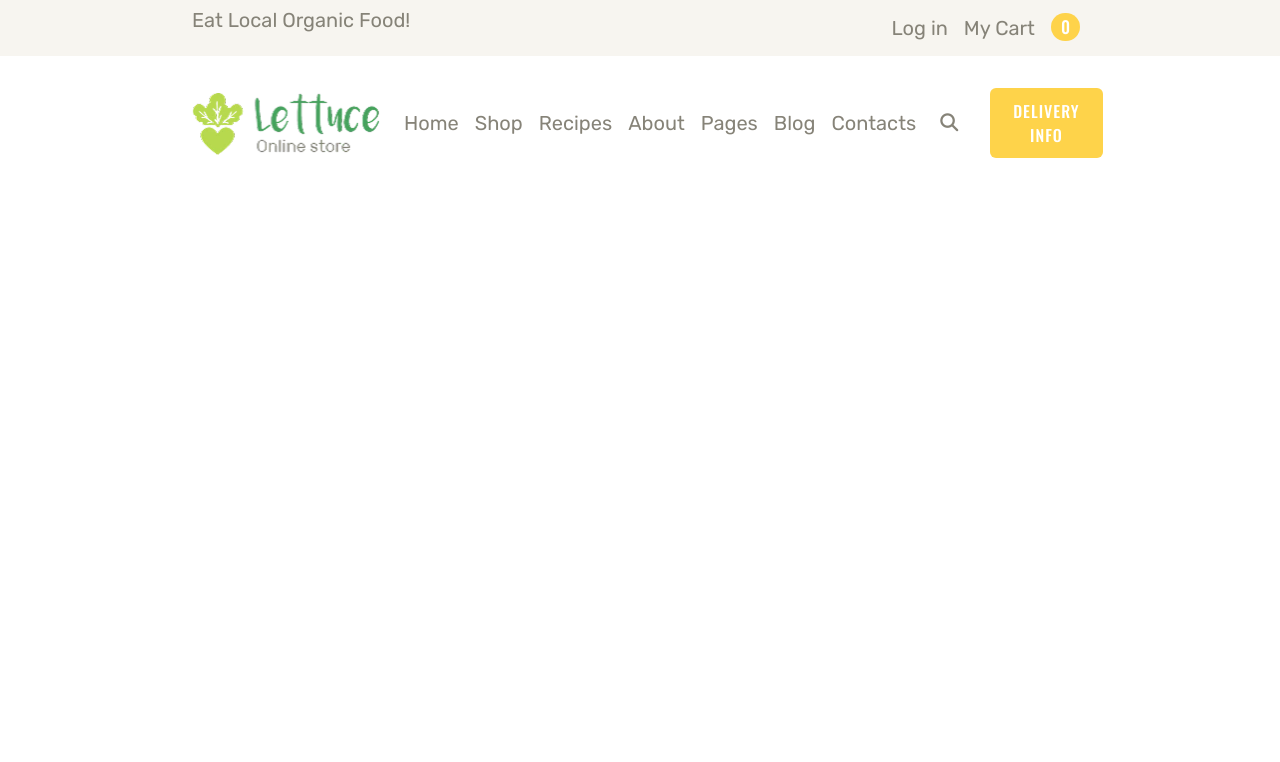
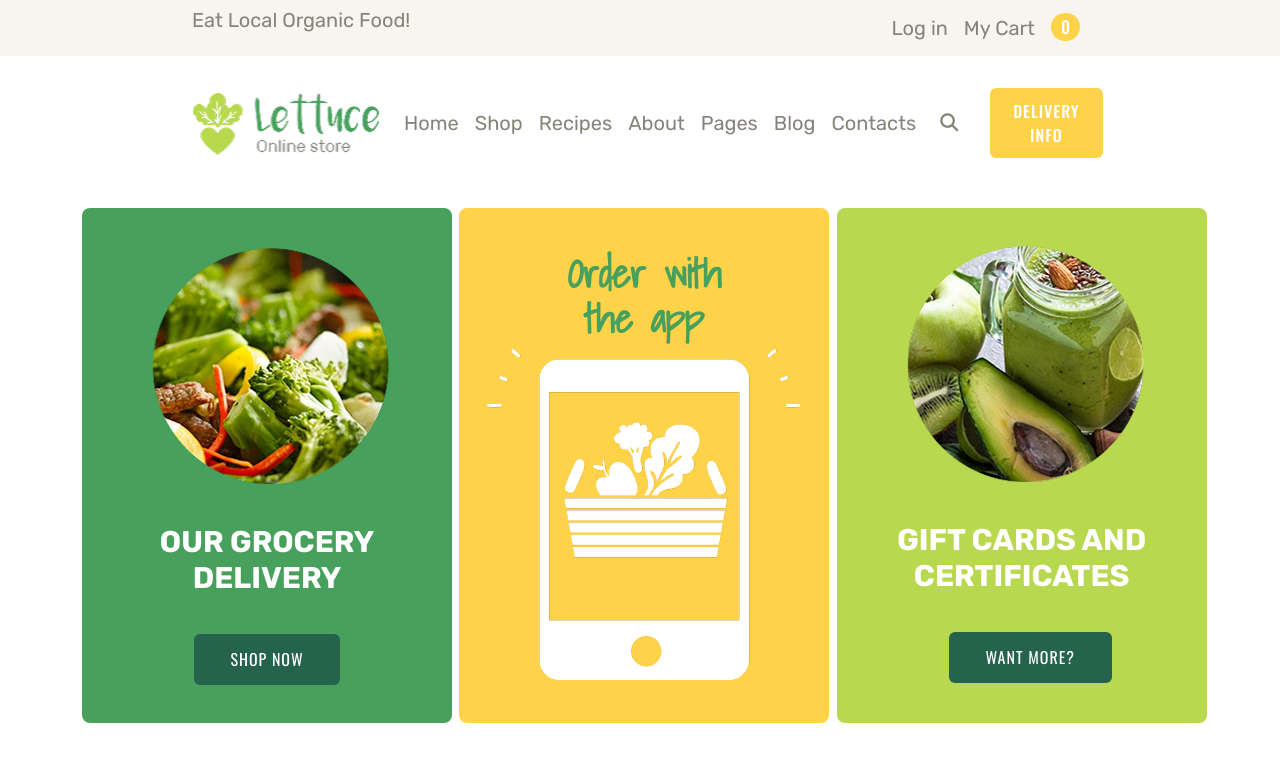
Before and after one commit to Qamara99/Lettuce_qamar_project, a plain HTML site: page index.html in a window 1280 px wide. Drawn offline with nearby package versions, Linux system fonts and the light colour scheme.

Commit message:
create services card section

```diff
--- a/index.html
+++ b/index.html
@@ -9,7 +9,7 @@
     <link rel="preconnect" href="https://fonts.googleapis.com">
     <link rel="preconnect" href="https://fonts.gstatic.com" crossorigin>
     <link
-        href="https://fonts.googleapis.com/css2?family=Oswald:wght@200..700&family=Rubik:ital,wght@0,300..900;1,300..900&display=swap"
+        href="https://fonts.googleapis.com/css2?family=Inter:ital,opsz,wght@0,14..32,100..900;1,14..32,100..900&family=Oswald:wght@200..700&family=Rubik:ital,wght@0,300..900;1,300..900&family=Shadows+Into+Light&display=swap"
         rel="stylesheet">
     <!-- font awesome -->
     <link rel="stylesheet" href="https://cdnjs.cloudflare.com/ajax/libs/font-awesome/6.6.0/css/all.min.css" />
@@ -100,6 +100,50 @@
         </div>
     </nav>
 
+    <!-- carousel photo -->
+
+
+
+    <!-- services card -->
+
+    <div class="container text-center my-5">
+        <div class="row g-3">
+            <!-- card1 -->
+            <div class="col-md-4 justify-content-center">
+                <div class="card card1  text-white rounded-3 border-0 pb-5 justify-content-center">
+                    <div class="mx-auto mb-3 card-img">
+                        <img src="./assets/img/card-img/card-img1.webp" class="object-fit-cover">
+                    </div>
+                    <h5 class="fw-bold card1-info">OUR GROCERY DELIVERY</h5>
+                    <a href="#" class="btn text-white fw-600">SHOP NOW</a>
+                </div>
+            </div>
+
+            <!-- card2 -->
+            <div class="col-md-4">
+                <div class="card card2  rounded-3 border-0">
+                    <h1 class="card2-info fw-bold">Order with the app</h1>
+                    <div class="mx-auto mb-3">
+                        <img src="./assets/img/card-img/card-img2.webp" class="img-fluid">
+                    </div>
+
+                </div>
+            </div>
+
+            <!-- card3 -->
+
+            <div class="col-md-4 justify-content-center">
+                <div class="card card3  text-white rounded-3 border-0 pb-5 justify-content-center">
+                    <div class="mx-auto mb-3 card-img">
+                        <img src="./assets/img/card-img/card-img3.webp" class="object-fit-cover">
+                    </div>
+                    <h5 class="fw-bold card3-info">GIFT CARDS AND CERTIFICATES</h5>
+                    <a href="#" class="btn text-white fw-600">WANT MORE?</a>
+                </div>
+            </div>
+        </div>
+    </div>
+
     <!-- Bootstrap 5.3 js -->
     <script src="https://cdn.jsdelivr.net/npm/bootstrap@5.3.8/dist/js/bootstrap.bundle.min.js"
         integrity="sha384-FKyoEForCGlyvwx9Hj09JcYn3nv7wiPVlz7YYwJrWVcXK/BmnVDxM+D2scQbITxI"
--- a/main.css
+++ b/main.css
@@ -1,32 +1,39 @@
-:root{
-    --nav-bg-color:#f7f5f0;
-    --cart-number-bg-color:#fed34a;
-    --nav-gey-color:#868378;
+:root {
+    --nav-bg-color: #f7f5f0;
+    --cart-number-bg-color: #fed34a;
+    --nav-gey-color: #868378;
+    --green-dark-color: #25634D;
+    --green-light-color: #47A15D;
+    --green-yellow-color:#B8D94F;
 }
-.navbar{
+
+.navbar {
     background-color: var(--nav-bg-color);
     padding-top: 0px;
     padding-bottom: 0px;
 }
-.navbar .navbar-brand,.navbar a{
+
+.navbar .navbar-brand,
+.navbar a {
     color: var(--nav-gey-color);
-  font-family:   "Rubik", sans-serif;
+    font-family: "Rubik", sans-serif;
     font-size: 20px;
     font-weight: 400;
 
 }
-.navbar .badge{
+
+.navbar .badge {
     background-color: var(--cart-number-bg-color);
-  font-family:   "Oswald", sans-serif;
+    font-family: "Oswald", sans-serif;
     font-size: 17px;
     font-weight: 500;
     padding: 5px 10px 6px 10px;
 
 }
 
-.navbar .btn-delivery{
+.navbar .btn-delivery {
     background-color: var(--cart-number-bg-color);
-  font-family:   "Oswald", sans-serif;
+    font-family: "Oswald", sans-serif;
     color: #ffff;
     font-size: 16px;
     padding: 10px 22px;
@@ -35,13 +42,13 @@ font-weight: 500;
 
 }
 
-.navbar .search-btn{
+.navbar .search-btn {
     font-size: 18px;
     color: var(--nav-gey-color);
 
 }
 
-.navbar-2{
+.navbar-2 {
     padding-top: 31px;
 }
 
@@ -49,3 +56,81 @@ font-weight: 500;
     padding-left: 180px;
     padding-right: 180px;
 }
+
+/* end of navbar */
+
+/* cards */
+.card {
+    width: 370px;
+    height: 515px;
+}
+
+.card1 {
+    padding-top: 50px;
+    background-color: var(--green-light-color);
+}
+
+.card .card1-info {
+    font-size: 30px;
+    font-family: "Rubik", sans-serif;
+    padding: 30px 77px;
+
+}
+
+
+
+.card .card3-info {
+    font-size: 30px;
+    font-family: "Rubik", sans-serif;
+    padding: 30px 60px;
+
+}
+
+.card1 .btn {
+    width: 146px;
+    padding: 12px 35px;
+    background-color: var(--green-dark-color);
+    font-family: "Oswald", sans-serif;
+    font-size: 16px;
+    letter-spacing: 1px;
+    line-height: 25px;
+    margin-left: 112px;
+}
+
+.card3 .btn {
+    width: 163px;
+    padding: 12px 35px;
+    background-color: var(--green-dark-color);
+    font-family: "Oswald", sans-serif;
+    font-size: 16px;
+    letter-spacing: 1px;
+    line-height: 25px;
+    margin-left: 112px;
+}
+.card2 {
+    background-color: var(--cart-number-bg-color);
+}
+
+.card .card2-info {
+    color: var(--green-light-color);
+    /* font-size: 25px; */
+    font-family: "Shadows Into Light", cursive;
+    padding: 43px 95px 0px 95px;
+
+    line-height: 45px;
+}
+
+.card3 {
+    padding-top: 47px;
+    background-color: var(--green-yellow-color);
+
+}
+
+.card .card-img {
+    width: 230px;
+    height: 230px;
+    border-radius: 50%;
+
+}
+
+/* end of cards */
```
Also changed, not shown: assets/img/card-img/card-img1.webp (added), assets/img/card-img/card-img2.webp (added), assets/img/card-img/card-img3.webp (added), assets/img/carousel/carousel1.webp (added), 1 other file. Lines whose indentation alone changed are shown as unchanged.
